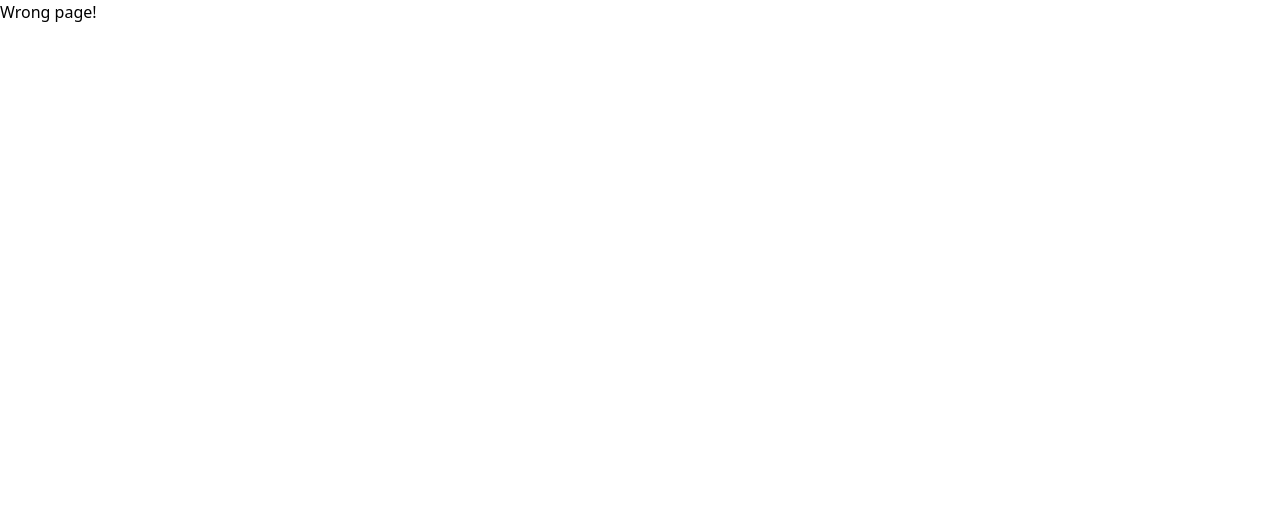
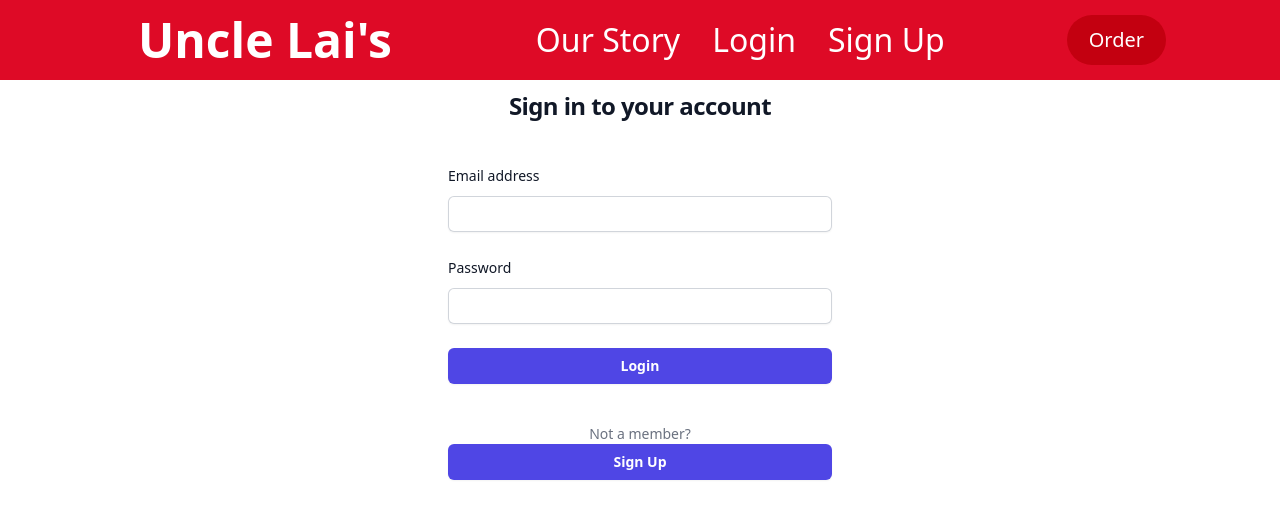
Before and after one commit to T-P15/UL-Restaurant-website, a React (Vite) app in the folder client/: page /login in a window 1280 px wide. Before the commit this address had no page. Shown: the top 518 px of the page. Built offline with nearby package versions, Linux system fonts and the light colour scheme.

Commit message:
login form

```diff
--- a/client/src/components/Navbar/index.jsx
+++ b/client/src/components/Navbar/index.jsx
@@ -24,7 +24,7 @@
                         <NavLinks to="story">Our Story</NavLinks>
                     </NavItem>
                     <NavItem>
-                        <NavLinks to="menu">Menu</NavLinks>
+                        <NavLinks to="/Login">Login</NavLinks>
                     </NavItem>
                     <NavItem>
                         <NavLinks to="/signup">Sign Up</NavLinks>
--- a/client/src/main.jsx
+++ b/client/src/main.jsx
@@ -4,6 +4,7 @@
 import App from './App.jsx'
 import Home from '../src/pages/home.jsx'
 import Signup from '../src/pages/signup.jsx'
+import Login from '../src/pages/login.jsx'
 
 const router = createBrowserRouter([
   {
@@ -18,6 +19,10 @@
       {
         path: 'signup',
         element: <Signup />
+      },
+      {
+        path: 'login',
+        element: <Login />
       }
     ]
   }
--- /dev/null
+++ b/client/src/pages/login.jsx
@@ -0,0 +1,79 @@
+import React from 'react';
+import {useState} from 'react';
+import { useMutation } from '@apollo/client';
+import {LOGIN} from '../utils/mutations';
+import Auth from '../utils/auth';
+
+
+const Login = () => {
+
+    return (
+        <>
+        <div className="flex min-h-full flex-1 flex-col justify-center px-6 py-12 lg:px-8">
+          <div className="sm:mx-auto sm:w-full sm:max-w-sm">
+            <h2 className="mt-10 text-center text-2xl font-bold leading-9 tracking-tight text-gray-900">
+              Sign in to your account
+            </h2>
+          </div>
+
+          <div className="mt-10 sm:mx-auto sm:w-full sm:max-w-sm">
+            <form className="space-y-6" action="#" method="POST">
+              <div>
+                <label htmlFor="email" className="block text-sm font-medium leading-6 text-gray-900">
+                  Email address
+                </label>
+                <div className="mt-2">
+                  <input
+                    id="email"
+                    name="email"
+                    type="email"
+                    autoComplete="email"
+                    required
+                    className="block w-full rounded-md border-0 py-1.5 text-gray-900 shadow-sm ring-1 ring-inset ring-gray-300 placeholder:text-gray-400 focus:ring-2 focus:ring-inset focus:ring-indigo-600 sm:text-sm sm:leading-6"
+                  />
+                </div>
+              </div>
+
+              <div>
+                <div className="flex items-center justify-between">
+                  <label htmlFor="password" className="block text-sm font-medium leading-6 text-gray-900">
+                    Password
+                  </label>
+                </div>
+                <div className="mt-2">
+                  <input
+                    id="password"
+                    name="password"
+                    type="password"
+                    autoComplete="current-password"
+                    required
+                    className="block w-full rounded-md border-0 py-1.5 text-gray-900 shadow-sm ring-1 ring-inset ring-gray-300 placeholder:text-gray-400 focus:ring-2 focus:ring-inset focus:ring-indigo-600 sm:text-sm sm:leading-6"
+                  />
+                </div>
+              </div>
+
+              <div>
+                <button
+                  type="submit"
+                  className="flex w-full justify-center rounded-md bg-indigo-600 px-3 py-1.5 text-sm font-semibold leading-6 text-white shadow-sm hover:bg-indigo-500 focus-visible:outline focus-visible:outline-2 focus-visible:outline-offset-2 focus-visible:outline-indigo-600"
+                >
+                  Login
+                </button>
+              </div>
+            </form>
+
+            <p className="mt-10 text-center text-sm text-gray-500">
+              Not a member?{' '}
+              <button
+                  className="flex w-full justify-center rounded-md bg-indigo-600 px-3 py-1.5 text-sm font-semibold leading-6 text-white shadow-sm hover:bg-indigo-500 focus-visible:outline focus-visible:outline-2 focus-visible:outline-offset-2 focus-visible:outline-indigo-600"
+                >
+                  Sign Up
+                </button>
+            </p>
+          </div>
+        </div>
+      </>
+    );
+};
+
+export default Login;
```
